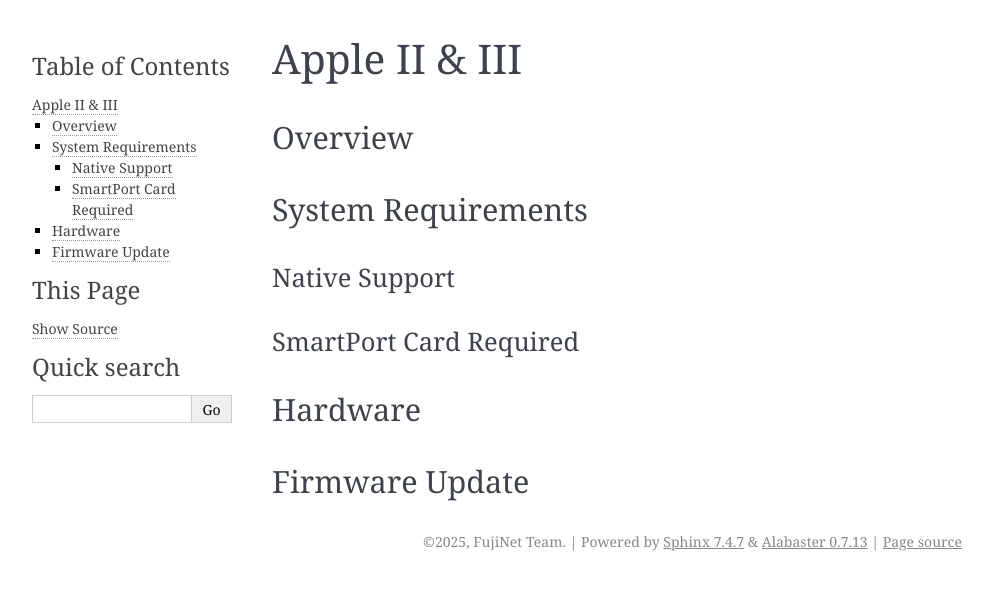
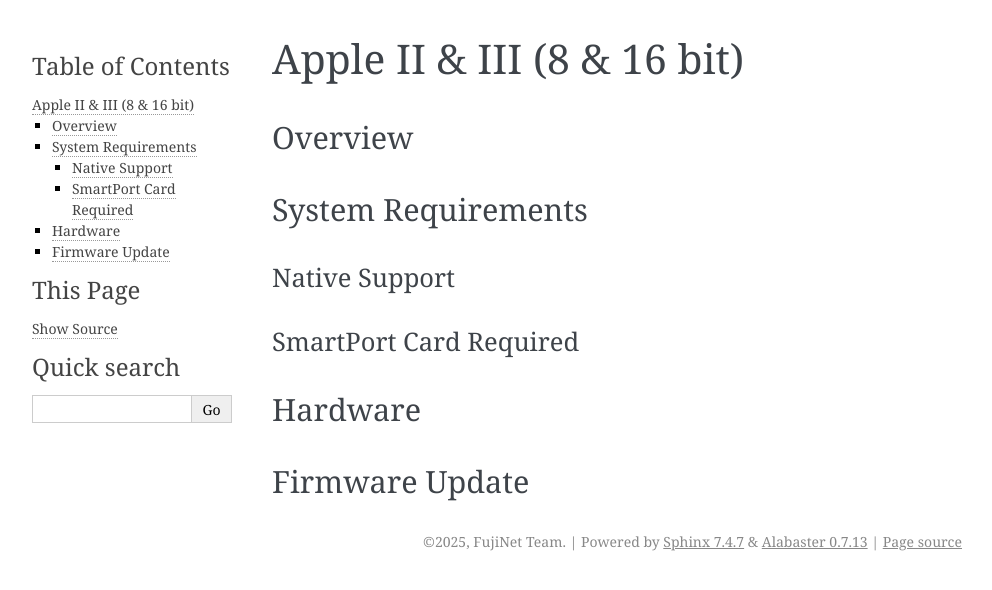
Before and after one commit to benjamink/test-sphinx-docs, a Sphinx documentation site: the page built from docs/platforms/apple/appleii-iii.md, in a window 1280 px wide. Shown: the top 590 px of the page, without its empty margins (148-1140 px from the left). Built offline with Sphinx 7.4.7, drawn with Linux system fonts in a browser that asks for light colours; pages that are not in the unit, such as notebooks, are missing from menus.

```diff
--- a/docs/index.rst
+++ b/docs/index.rst
@@ -13,18 +13,18 @@
 
 .. toctree::
    :maxdepth: 2
-   :caption: Overview:
+   :caption: Overview
 
    overview/*
 
 .. toctree::
    :maxdepth: 2
-   :caption: Platforms:
+   :caption: Platforms
 
    platforms/*
 
 .. toctree::
    :maxdepth: 2
-   :caption: Reference:
+   :caption: Reference
 
    reference/*
--- a/docs/platforms/apple/appleii-iii.md
+++ b/docs/platforms/apple/appleii-iii.md
@@ -1,4 +1,4 @@
-# Apple II & III
+# Apple II & III (8 & 16 bit)
 
 ## Overview
 
```
